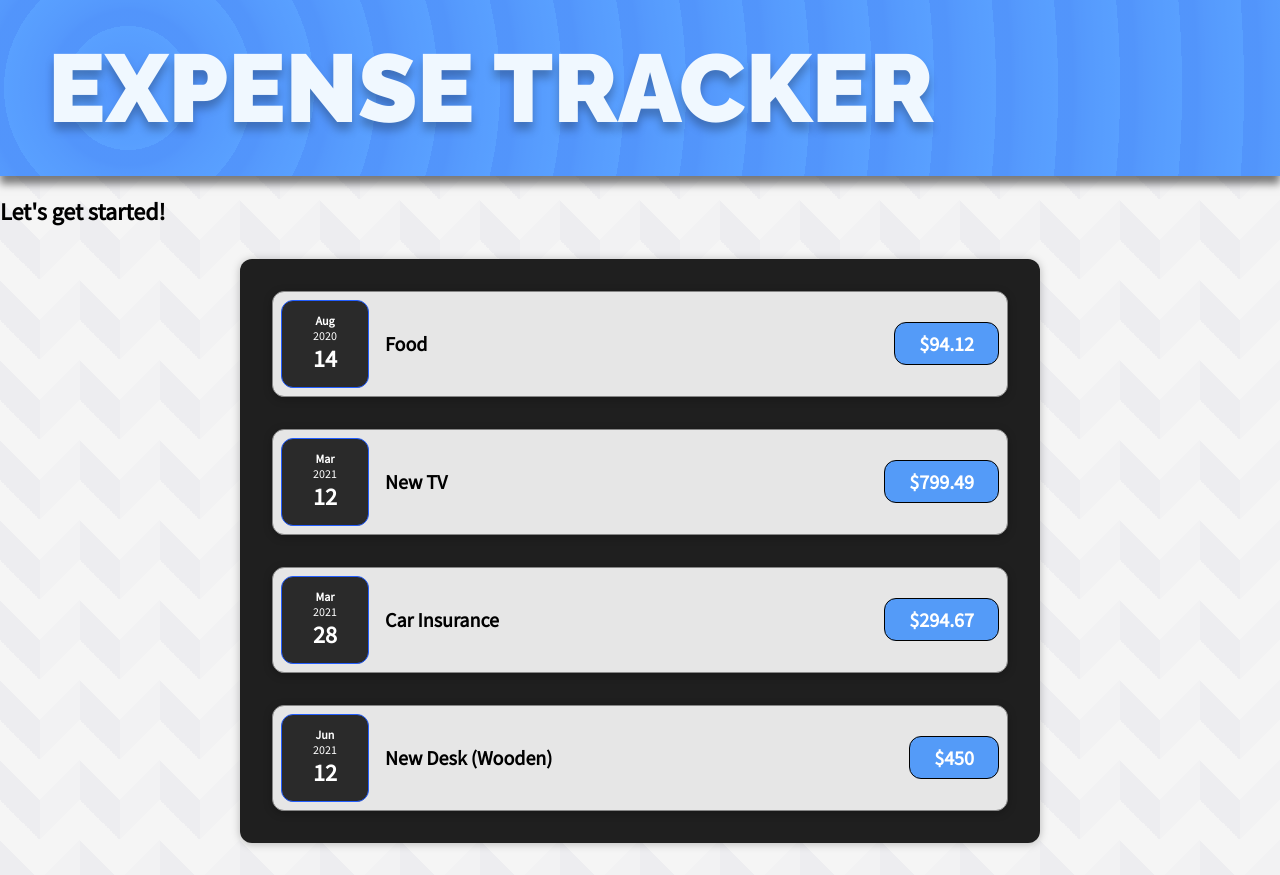
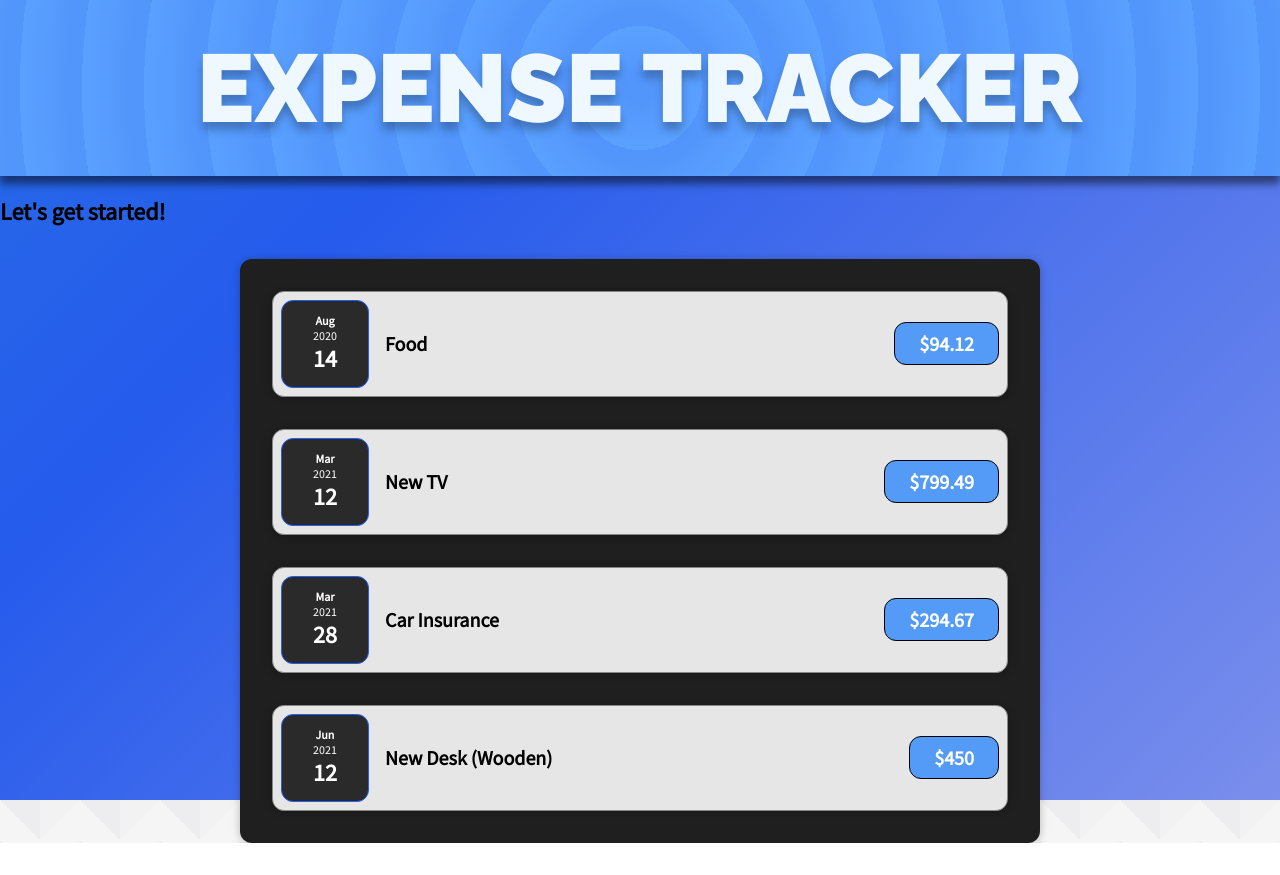
Before and after one commit to IsaacNZ/expenses-app, a JavaScript app: page / in a window 1280 px wide. After the commit the page ends 843 px from the top, so only its background shows below. Built offline with nearby package versions, Linux system fonts and the light colour scheme.

Commit message:
Changed styling, added Card container component

```diff
--- a/src/App.css
+++ b/src/App.css
@@ -1,9 +1,9 @@
 header {
   display: flex;
-  justify-content: left;
+  justify-content: center;
   background-color: #59a0ff;
   background-image: repeating-radial-gradient(
-    circle at 10%,
+    circle at 50%,
     #ecedfb,
     #ecedfb,
     31px,
@@ -12,7 +12,6 @@ header {
   );
   background-blend-mode: multiply;
   box-shadow: 0 8px 8px rgba(0, 0, 0, 0.5);
-  padding-left: 3rem;
 }
 
 h1 {
@@ -22,3 +21,24 @@ h1 {
   margin: 2rem 0;
   text-shadow: 0 8px 8px rgba(0, 0, 0, 0.25);
 }
+
+section {
+  width: 100%;
+  height: 100vh;
+  background: linear-gradient(-45deg, #c1b9ec, #265bec, #23A6D5, #23D5AB);
+  background-size: 400% 400%;
+  position: relative;
+  animation: change 10s ease-in-out infinite;
+}
+
+@keyframes change {
+  0%{
+    background-position: 0 50%;
+  }
+  50%{
+    background-position: 100% 50%;
+  }
+  100%{
+    background-position: 0 50%;
+  }
+}
--- a/src/App.js
+++ b/src/App.js
@@ -31,11 +31,13 @@ function App() {
 
   return (
     <div>
+      <section>
       <header>
         <h1>EXPENSE TRACKER</h1>
       </header>
       <h2>Let's get started!</h2>
       <Expenses expenses={expenses} />
+      </section>
     </div>
   );
 }
--- /dev/null
+++ b/src/components/Card.css
@@ -0,0 +1,4 @@
+.card {
+  border-radius: 12px;
+  box-shadow: 0 1px 8px rgba(0, 0, 0, 0.25);
+}
--- /dev/null
+++ b/src/components/Card.js
@@ -0,0 +1,8 @@
+import './Card.css';
+
+function Card(props) {
+  const classes = 'card ' + props.className;
+  return <div className={classes}>{props.children}</div>;
+}
+
+export default Card;
--- a/src/components/ExpenseItem.css
+++ b/src/components/ExpenseItem.css
@@ -2,10 +2,8 @@
   display: flex;
   justify-content: space-between;
   align-items: center;
-  box-shadow: 0 2px 8px rgba(0, 0, 0, 0.25);
   padding: 0.5rem;
   margin: 1rem 1rem;
-  border-radius: 12px;
   border: 1px rgb(134, 134, 134) solid;
   background-color: #e6e6e6;
 }
--- a/src/components/ExpenseItem.js
+++ b/src/components/ExpenseItem.js
@@ -1,15 +1,16 @@
 import './ExpenseItem.css';
+import Card from './Card';
 import ExpenseDate from './ExpenseDate';
 
 function ExpenseItem(props) {
   return (
-    <div className='expense-item'>
+    <Card className="expense-item">
       <ExpenseDate date={props.date} />
-      <div className='expense-item__description'>
+      <div className="expense-item__description">
         <h2>{props.title}</h2>
-        <div className='expense-item__price'>${props.amount}</div>
+        <div className="expense-item__price">${props.amount}</div>
       </div>
-    </div>
+    </Card>
   );
 }
 
--- a/src/components/Expenses.css
+++ b/src/components/Expenses.css
@@ -6,6 +6,4 @@
     margin: 2rem auto;
     width: 50rem;
     max-width: 95%;
-    border-radius: 12px;
-    box-shadow: 0 1px 8px rgba(0, 0, 0, 0.25);
   }
--- a/src/components/Expenses.js
+++ b/src/components/Expenses.js
@@ -1,9 +1,10 @@
-import "./Expenses.css";
-import ExpenseItem from "./ExpenseItem";
+import './Expenses.css';
+import ExpenseItem from './ExpenseItem';
+import Card from './Card';
 
 function Expenses(props) {
   return (
-    <div className='expenses'>
+    <Card className="expenses">
       <ExpenseItem
         title={props.expenses[0].title}
         amount={props.expenses[0].amount}
@@ -24,7 +25,7 @@ function Expenses(props) {
         amount={props.expenses[3].amount}
         date={props.expenses[3].date}
       />
-    </div>
+    </Card>
   );
 }
 
```
